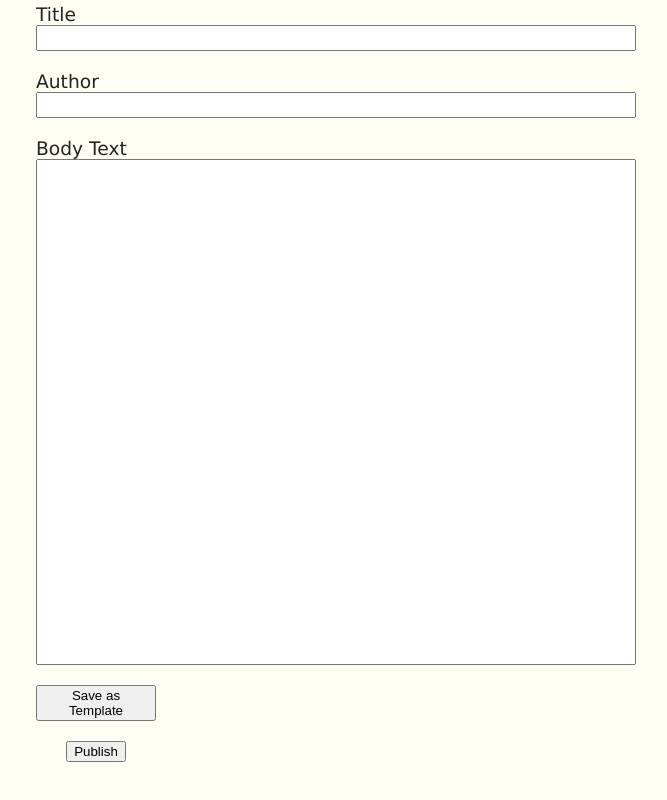
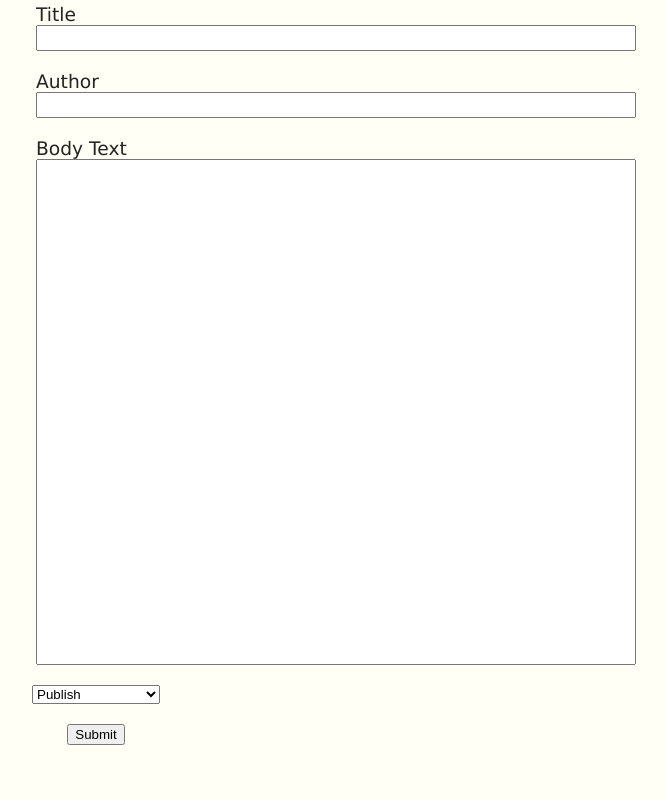
Before and after one commit to kurniadikevin/blog-cms, a React (Create React App) app: page /create in a window 1280 px wide. Shown: the part 240-1040 px from the top of the page, without its empty margins (304-971 px from the left). Built offline with nearby package versions, Linux system fonts and the light colour scheme.

Commit message:
add publish status

```diff
--- a/public/index.html
+++ b/public/index.html
@@ -25,7 +25,7 @@
       work correctly both with client-side routing and a non-root public URL.
       Learn how to configure a non-root public URL by running `npm run build`.
     -->
-    <title>React App</title>
+    <title>Blackboard Journal CMS</title>
   </head>
   <body>
     <noscript>You need to enable JavaScript to run this app.</noscript>
--- a/src/pages/CreatePage/create.js
+++ b/src/pages/CreatePage/create.js
@@ -27,8 +27,11 @@ export function CreatePost(){
              /* value={body} onChange={(e) => setBody(e.target.value)} */></textarea>
             </div>
             <div className="btn-cont">
-            <button id="save-template">Save as Template</button>
-            <button id="publish-submit" type="submit">Publish</button>
+            <select name="published">
+                <option value={true}>Publish</option>
+                <option value={false}>Save as Template</option>
+            </select>
+            <button id="publish-submit" type="submit">Submit</button>
             </div>
         </form>
 
--- a/src/pages/Home/index.js
+++ b/src/pages/Home/index.js
@@ -1,5 +1,5 @@
 import { Link } from 'react-router-dom';
-import { useEffect, useState,useNavigation } from "react";
+import { useEffect, useState} from "react";
 import Dashboard from '../dashboard';
 import './styleHome.css';
 import { formatDate} from '../../functions';
@@ -14,7 +14,7 @@ export function HomePage() {
     const [rerender, setRerender] = useState(false);
 
     const callRestApi = async () => {
-        const restEndpoint = "http://localhost:5000/posts";
+        const restEndpoint = "http://localhost:5000/posts/all";
         const response = await fetch(restEndpoint);
         const jsonResponse = await response.json();
         setData(jsonResponse);
@@ -54,6 +54,7 @@ export function HomePage() {
                             <div className='data-date'>
                                {formatDate(item.date)}
                             </div>
+                            <div className='publishStatus'> Published : {item.published}</div>
                             <div className='btn-container'>
                             <Link className='updateBtn' id='link2'
                              to={{ pathname: `/posts/${item._id}/update`,  }}>
--- a/src/pages/UpdatePage/update.js
+++ b/src/pages/UpdatePage/update.js
@@ -9,7 +9,9 @@ export function UpdatePost(){
     const [title,setTitle]= useState('');
     const [author,setAuthor] = useState('');
     const [body,setBody]= useState('');
+    const [status,setStatus]= useState(true);
     const { id } = useParams();
+
 
   //update post
    const updatePost = async(e)=>{
@@ -18,7 +20,8 @@ export function UpdatePost(){
             title: title,
             body: body,
             author: author,
-            _id : id };
+            _id : id ,
+          published : status}
         await axios.put(`http://localhost:5000/posts/${id}`, article);
         console.log('update post')
         window.location='/';
@@ -50,6 +53,7 @@ export function UpdatePost(){
             <div>
             <label  className="title-label">Title</label>
             <input type='text' id="title-input" name='title'
+             value={title} onChange={(e) => setTitle(e.target.value)}
             ></input>
             </div>
             <div>
@@ -63,7 +67,10 @@ export function UpdatePost(){
               value={body} onChange={(e) => setBody(e.target.value)} ></textarea>
             </div>
             <div className="btn-cont">
-            <button id="save-template">Save as Template</button>
+            <select name="published" onChange={(e) => setStatus(e.target.value)}>
+                <option value={true}>Publish</option>
+                <option value={false}>Save as Template</option>
+            </select>
 
             <button id="publish-submit" onClick={updatePost}>Update</button>
 
--- a/src/pages/login/logIn.js
+++ b/src/pages/login/logIn.js
@@ -24,15 +24,14 @@ function LogIn(){
        const createBtn = document.querySelector('.create-link');
        const updateBtn = document.querySelectorAll('.updateBtn');
        const deleteBtn = document.querySelectorAll('#deleteBtn');
+       const loginComponent = document.querySelector('.login-component');
 
        createBtn.style.display='block';
        for(let i=0; i< updateBtn.length; i++){
         updateBtn[i].style.display='block';
         deleteBtn[i].style.display='block';
        }
-
-
-
+      loginComponent.style.display='none';
 
    }
 
```
